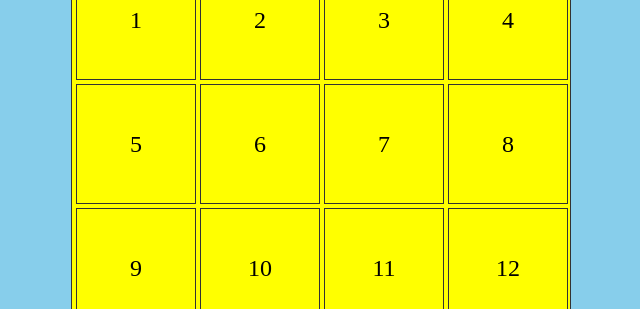
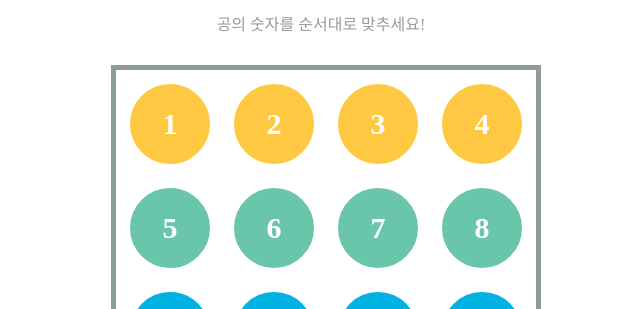
Before and after one commit to jiwonkirn/-15puzzles, a website built with Parcel: page src/index.html in a window 1280 px wide. Shown: the part 97-406 px from the top of the page, without its empty margins (319-959 px from the left). Built offline with nearby package versions, Linux system fonts and the light colour scheme.

Commit message:
style: edit css color style

```diff
--- a/src/index.html
+++ b/src/index.html
@@ -12,7 +12,10 @@
 <body>
   <div class="container">
     <header class="header">
-      <h1 class="title">15 PUZZLES</h1>
+      <h1 class="title">
+        <img src="imgs/logo.png" alt="15PUZZLES">
+      </h1>
+      <p class="game-explain">공의 숫자를 순서대로 맞추세요!</p>
     </header>
     <section class="game">
       <h2 class="game-heading readable-hidden">
@@ -39,9 +42,11 @@
           <p class="win-modal">승리했습니다!</p>
         </div>
       </div>
-      <div class="info clearfix">
+      <div class="info">
+        <div class="info-block">
           <span class="move">move: <span class="moveEl">0</span></span>
           <span class="time">경과시간: <span class="timeEl"></span></span>
+        </div>
         <button class="btn-restart">재시작</button>
       </div>
     </section>
--- a/src/index.scss
+++ b/src/index.scss
@@ -23,7 +23,7 @@
   content: "";
 }
 
-$main-color: skyblue;
+$main-color: #fff;
 
 html {
   font-size: 10px;
@@ -35,24 +35,32 @@ body {
 }
 
 .container {
-  width: 500px;
-  height: 500px;
+  width: 420px;
+  height: 420px;
   margin: 0 auto;
 }
 
-.game {
-  background-color: #ff0;
+.header {
+  padding: 30px 0;
+  text-align: center;
 }
 
-.title {
-  text-align: center;
-  padding: 10px 0;
+.title img {
+  width: 300px;
+}
+
+.game-explain {
+  color: #999;
+  font-weight: 300;
+  font-size: 16px;
+  padding-top: 20px;
 }
 
 .game-board {
-  width: 500px;
-  height: 500px;
-  border: 1px solid #333;
+  width: 420px;
+  height: 420px;
+  box-sizing: content-box;
+  border: 5px solid #8d9e96;
   position: relative;
 }
 
@@ -63,7 +71,7 @@ body {
   top: 0;
   left: 0;
   z-index: 10;
-  background-color: #ff0;
+  // background-color: #ff0;
   display: none;
   opacity: 0;
   transition: all 1s ease-in-out
@@ -75,17 +83,36 @@ body {
 }
 
 .col {
-  width: 120px;
-  height: 120px;
-  border: 1px solid #333;
+  width: 100px;
+  height: 100px;
+  border: 10px solid #fff;
+  border-radius: 50%;
   position: absolute;
 
-  font-size: 24px;
+  font-size: 30px;
+  font-weight: bold;
+  color: #fff;
   display: flex;
   justify-content: center;
   align-items: center;
 
   transition: all 1s;
+}
+
+.col:nth-child(-n+4) {
+  background-color: #ffc843;
+}
+
+.col:nth-child(n+5):nth-child(-n+8) {
+  background-color: #69c6ab;
+}
+
+.col:nth-child(n+9):nth-child(-n+12) {
+  background-color: #00b3e3;
+}
+
+.col:nth-child(n+13):nth-child(-n+15) {
+  background-color: #fb581e;
 }
 
 [data-idx='0']{
@@ -156,3 +183,15 @@ body {
   color: transparent;
   border-color: transparent;
 }
+
+.info {
+  background-color: #ff0;
+  width: 100%;
+  display: flex;
+  justify-content: space-between;
+}
+
+.btn-restart {
+  // display: inline-block;
+  background-color: red;
+}
```
Also changed, not shown: src/imgs/logo.png (added). Lines whose indentation alone changed are shown as unchanged.
